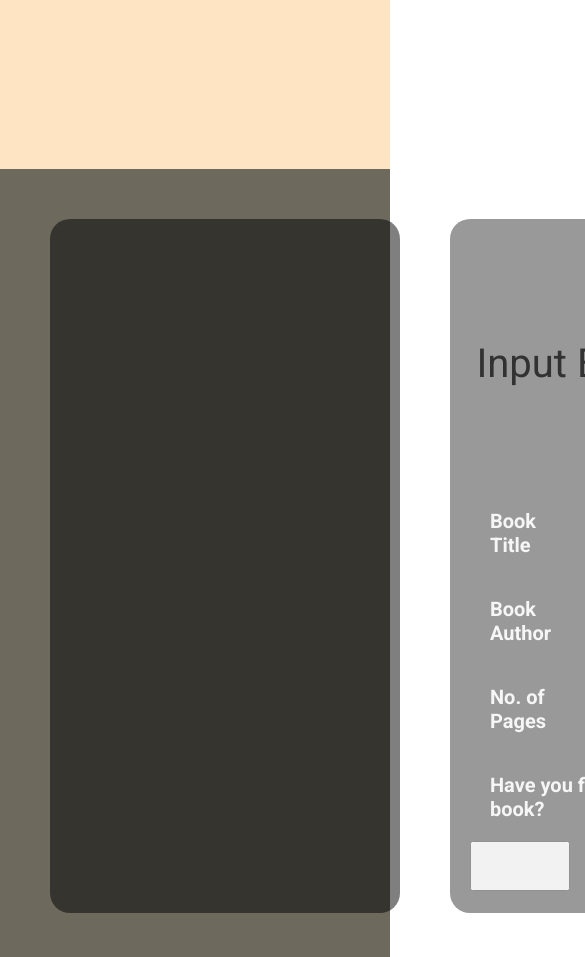
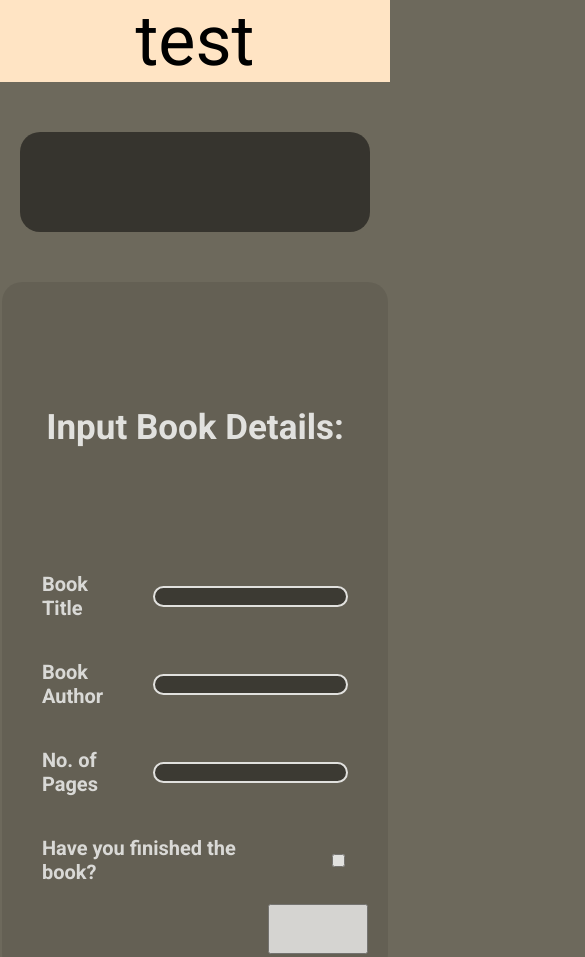
Before and after one commit to luvie23/my-library, a plain HTML site: page index.html in a window 390 px wide. Shown: the top 957 px of the page, 585 px wide, since content can reach past the window. Drawn offline with Linux system fonts and the light colour scheme.

Commit message:
adjustments for more responsive mobile view

```diff
--- a/index.html
+++ b/index.html
@@ -18,12 +18,13 @@
     <meta name="viewport" content="width=device-width, initial-scale=1.0">
     <title>My Library</title>
 </head>
+
 <body>
-<div id="main-container">
-  <section id="header">
 
-  </section>
-  <section id="wall">
+  <div id="header">
+    <span>test</span>
+  </div>
+  <div id="wall">
     <div id="shelf" class="shelves">
 
     </div>
@@ -46,13 +47,13 @@
                 </div>
                 <div class="form">
                     <label for="book-read">Have you finished the book?</label>
-                <input type="checkbox" id="book-read">
+                    <input type="checkbox" id="book-read" required>
                 </div>
-            <button type="button" id="submit"></button>
+                <button type="button" id="submit" required></button>
             </form>
         </div>
-  </section>
     </div>
+
 
 
 </body>
--- a/script.js
+++ b/script.js
@@ -30,28 +30,31 @@ function setupShelf(){
             buttons.className = "buttons";
 
             // create the remove button and initiate the functionality
-            button.setAttribute('id','remove-button'+i)
+            button.setAttribute('id','remove-button'+i);
             button.textContent = 'remove';
             button.className = "card-button";
-            button.className = "remove-button";
+            button.classList.add("remove-button");
             button.onclick = function(){
-                remove(button.getAttribute('id').charAt(button.getAttribute('id').length - 1))
+                remove(button.getAttribute('id').charAt(button.getAttribute('id').length - 1)) ;
                 //takes the value of i when the button was created and passes it to the remove function as the array index to be removed
             }
 
-            button2.setAttribute('id','read-button'+i)
-            button2.textContent = 'read/unread'
-            button2.className = "card-button"
+            button2.setAttribute('id','read-button'+i);
+            button2.textContent = 'read/unread';
+            button2.className = "card-button";
             button2.onclick = function(){
-                    toggle(button2.getAttribute('id').charAt(button2.getAttribute('id').length - 1))
+                    toggle(button2.getAttribute('id').charAt(button2.getAttribute('id').length - 1));
+                    //same logic as the previous button but now for toggling
             }
+
 
             element.textContent = myLibrary[i].info();
             element.setAttribute('id', "card"+i);
             element.className = "cards";
             myLibrary[i].read ? element.classList.add('true'): element.classList.add('false');
+            //create the card and the initial read status
 
-            buttons.appendChild(button)
+            buttons.appendChild(button);
             buttons.appendChild(button2);
             element.appendChild(buttons);
             shelf.appendChild(element);
@@ -66,18 +69,26 @@ document.getElementById('submit').onclick = function(){
     let page = document.getElementById('book-page').value;
     let read = document.getElementById('book-read').checked;
 
-    let newBook = new Book(title, author, page, read);
-    addBookToLibrary(newBook);
-    setupShelf()
+
+    if (author == '' || page == '' || title == ''){
+        return alert('please put details')
+
+    } else{
+        let newBook = new Book(title, author, page, read);
+        addBookToLibrary(newBook);
+        setupShelf();
+    }
+
+
 
 }
 
 function remove(index){
-    myLibrary.splice(index,1)
-    setupShelf()
+    myLibrary.splice(index,1);
+    setupShelf();
 }
 
 function toggle(index){
     myLibrary[index].read ? myLibrary[index].read =  false : myLibrary[index].read =  true;
-    setupShelf()
+    setupShelf();
 }
--- a/styles.css
+++ b/styles.css
@@ -1,26 +1,41 @@
-
+html{
+    font-size: 14px;
+    height: 100%;
+}
 body{
+    display: flex;
+    flex-direction: column;
     padding: 0;
     margin:  0;
     font-family: 'Roboto', sans-serif;
     height: 100%;
+    background-color: #6d695c;
   }
 
 
-
 #header{
-    height: 20vh;
+    display: flex;
+    justify-content: center;
+    height: 250px;
+    width: 100%;
     background-color: bisque;
 }
 
+#header>span{
+    font-size: 5rem;
+}
+
 #wall{
-    display: grid;
-    grid-template-columns: 3fr 1fr;
+    display: flex;
+    flex-wrap: wrap;
+    align-items: center;
+    justify-content: center;
     padding: 50px;
     background-color: #6d695c;
     gap: 50px;
-    height: 100%;
+    height: fit-content;
 
+    margin: 0;
 }
 
 #shelf{
@@ -30,6 +45,7 @@ body{
     background-color: rgba(0,0,0,.5);
     gap: 30px;
     padding: 50px;
+    width: 600px;
 
 }
 
@@ -41,14 +57,19 @@ body{
     align-items: center;
     justify-content: flex-end;
     gap: 30px;
-    height: 150px;
+    height: 200px;
     background: #fffef0;
     padding: 10px;
+    font-size: 2rem;
+    overflow: auto;
+
+
 
 }
 
 .cards.true{
     border-left:   10px solid #4ade80;
+
 }
 
 .cards.false{
@@ -61,7 +82,7 @@ body{
     align-items: flex-end;
     justify-content: flex-end;
     gap: 15px;
-    width: 250px;
+    width: 230px;
 
 
 }
@@ -73,6 +94,12 @@ body{
     height: 20px;
     justify-content: center;
     align-items: center;
+    border:     0;
+}
+
+button[id^='read']{
+    background: rgb(156,214,165);
+background: linear-gradient(90deg, rgba(156,214,165,1) 39%, rgba(214,156,156,1) 50%);
 }
 
 #sidebar-info{
@@ -80,8 +107,9 @@ body{
     height: 250px;
     align-items:    center;
     justify-content: center;
-    font-size: 40px;
-    color: black;
+    font-weight: bolder;
+    font-size: 2.5rem;
+    color: white;
 
 
 }
@@ -92,15 +120,17 @@ body{
     background-color: #F5F5F5;
     opacity: 0.8;
     background-size: 20px 20px;
-    background-color: rgba(0,0,0,.5);
+    background-color: rgba(0,0,0,.1);
 }
 
 form{
-
+    display: grid;
     border-radius: 20px;
     font-size: 20px;
     font-weight: bold;
     color:#F5F5F5;
+
+    justify-items: end;
 }
 
 .form{
@@ -132,3 +162,9 @@ input::-webkit-inner-spin-button {
     height: 50px;
     width: 100px;
 }
+
+@media only screen and (max-width: 600px) {
+    #wall {
+      width: ;
+    }
+  }
```
Lines whose indentation alone changed are shown as unchanged.
